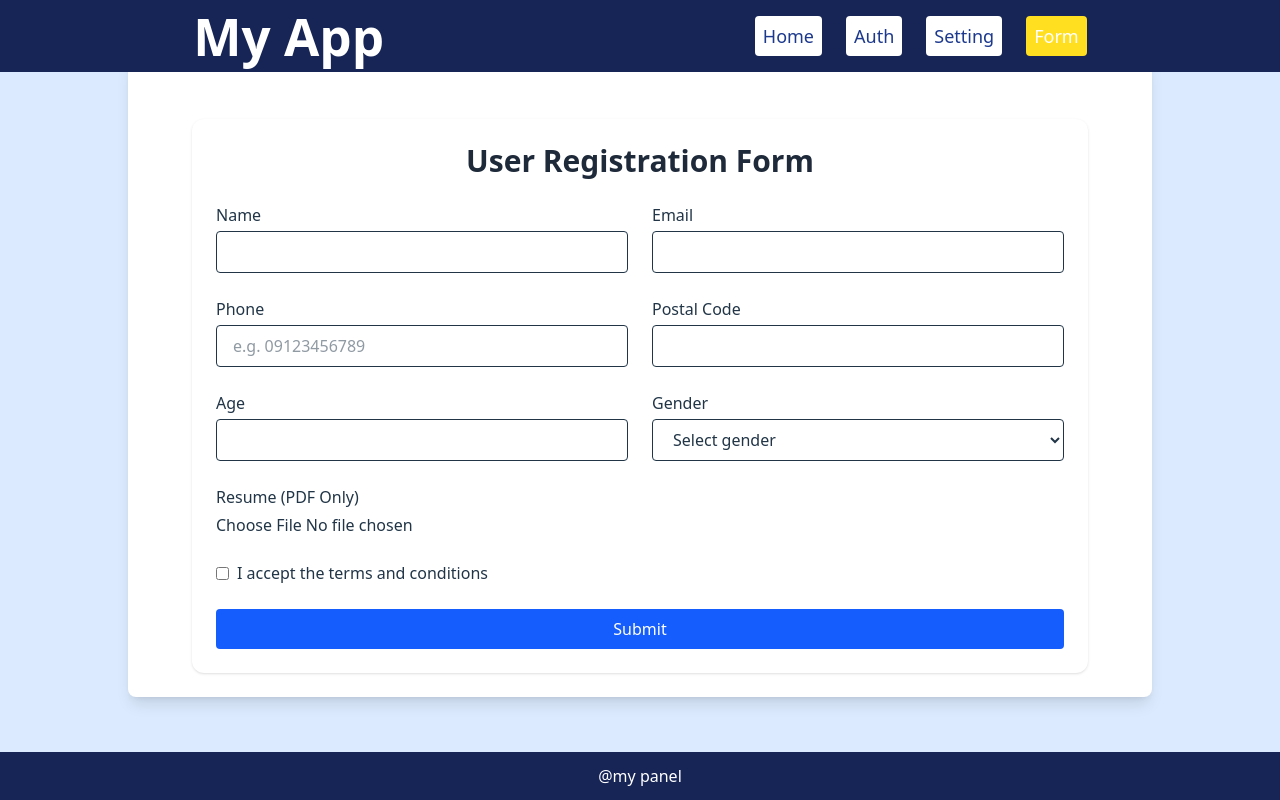
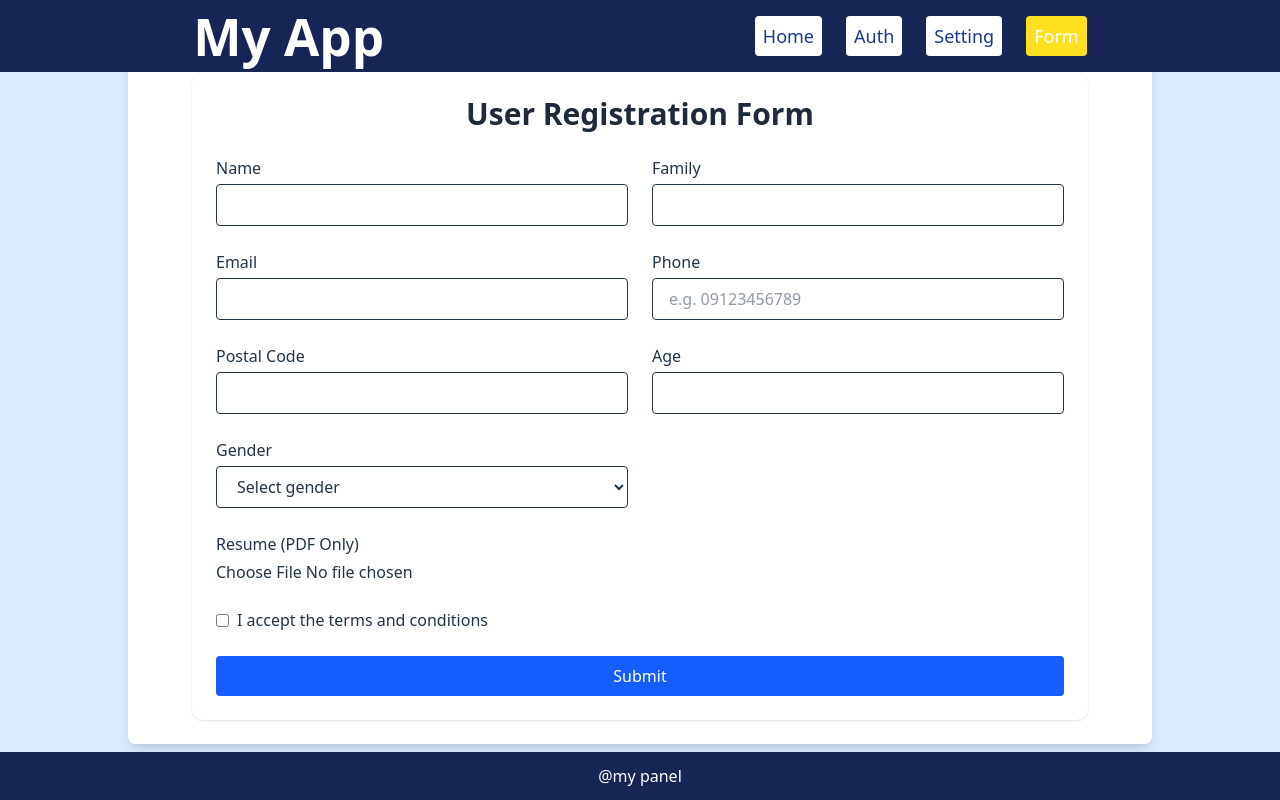
Before and after one commit to frau-azadeh/react-form, a React (Vite) app: page /form in a window 1280 px wide. Built offline with nearby package versions, Linux system fonts and the light colour scheme; no server answers; the HTML template or start-up script is replaced by a standard one.

Commit message:
add family in form

```diff
--- a/src/components/SimpleForm.tsx
+++ b/src/components/SimpleForm.tsx
@@ -40,6 +40,17 @@ export const SimpleForm: React.FC = () => {
           />
           {errors.name && (
             <p className="text-sm text-red-600">{errors.name.message}</p>
+          )}
+        </div>
+
+        <div>
+          <label className="block font-medium mb-1">Family</label>
+          <input
+            {...register("family")}
+            className="w-full border px-4 py-2 rounded focus:outline-none focus:ring focus:ring-blue-300"
+          />
+          {errors.family && (
+            <p className="text-sm text-red-600">{errors.family.message}</p>
           )}
         </div>
 
```
